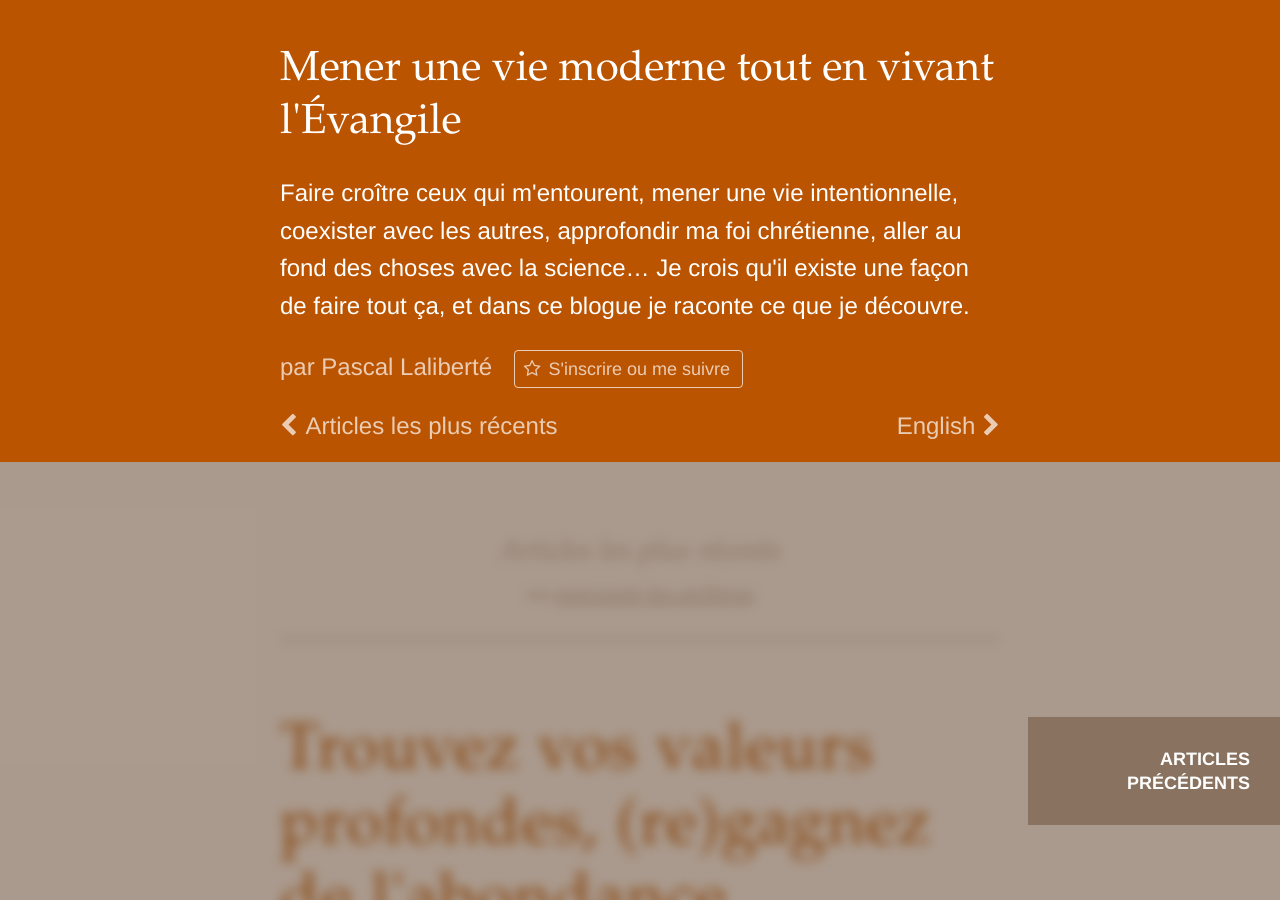
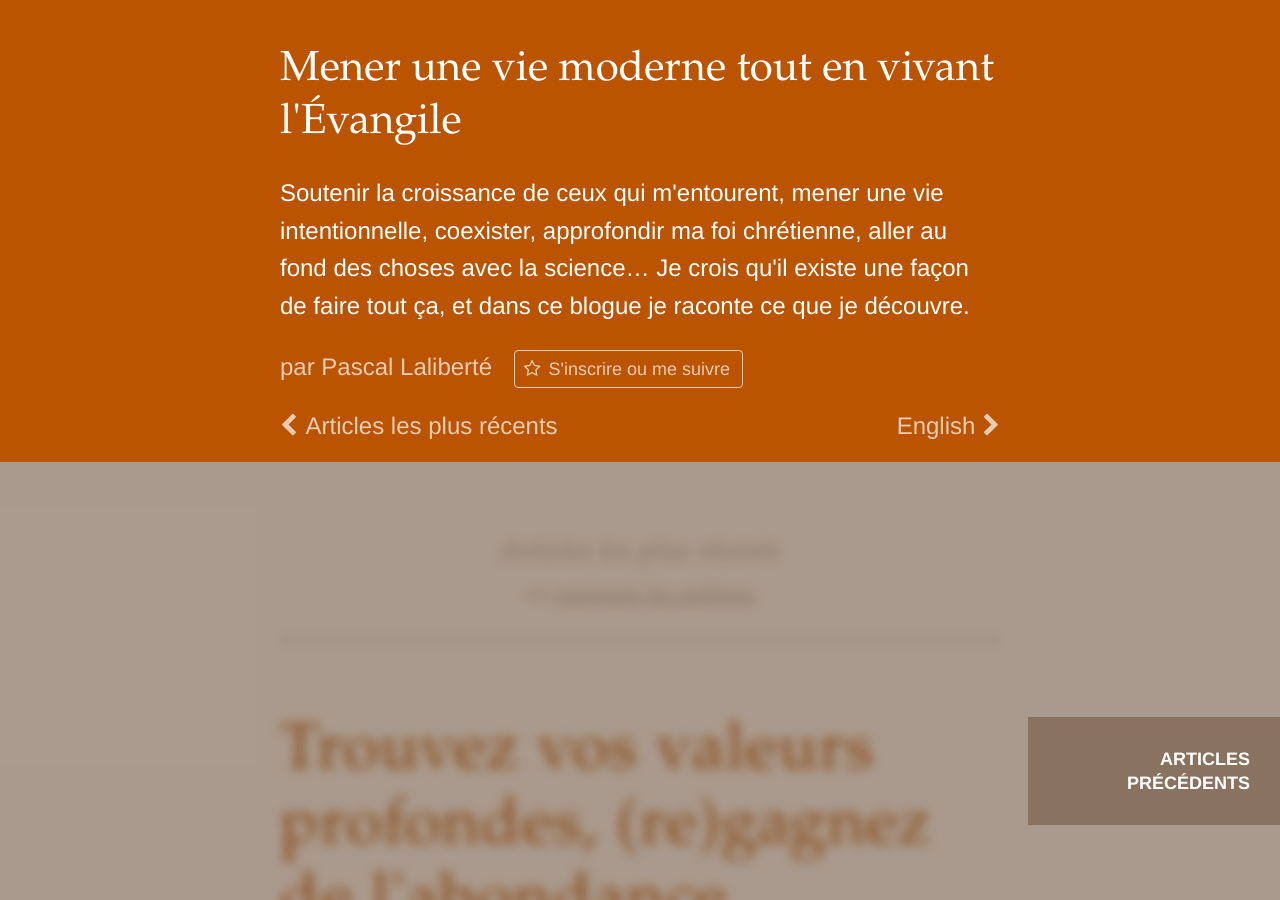
Before and after one commit to pascallaliberte/par.pascallaliberte.me, a Jekyll site: the page built from index.html, in a window 1280 px wide and 900 px high. Built offline with Jekyll 4.4.1, drawn with Linux system fonts in a browser that asks for light colours; nearby versions of some CDN libraries; the list of posts is cut into pages by our own code.

Commit message:
Petits ajustements à la description du site

```diff
--- a/_includes/about.html
+++ b/_includes/about.html
@@ -7,7 +7,7 @@
     <h2 class="about-name">{{ site.name }}</h2>
     {% endif %}
 
-    <p class="about-description">Faire croître ceux qui m'entourent, mener une vie intentionnelle, coexister avec les autres, approfondir ma foi chrétienne, aller au fond des choses avec la science&hellip; Je crois qu'il existe une façon de faire tout ça, et dans ce blogue je raconte ce que je découvre.</p>
+    <p class="about-description">Soutenir la croissance de ceux qui m'entourent, mener une vie intentionnelle, coexister, approfondir ma foi chrétienne, aller au fond des choses avec la science&hellip; Je crois qu'il existe une façon de faire tout ça, et dans ce blogue je raconte ce que je découvre.</p>
     <p class="about-signature">
       <span class="about-signature-name">par <span rel="author">{{ site.author }}</span></span>
       <a class="subscribe-follow-link btn btn-default" href="{{ site.baseurl}}/sinscrire-suivre/">
```
